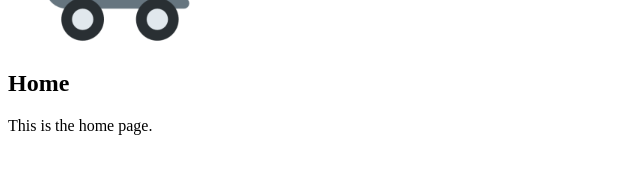
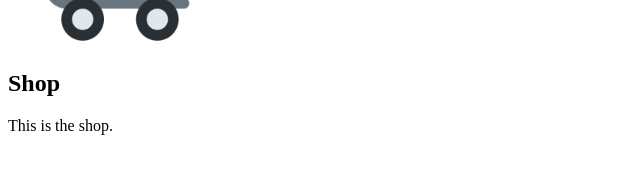
Before and after one commit to cobbland/shopping-cart, a React (Vite) app: page /shop in a window 1280 px wide. Shown: the part 278-452 px from the top of the page, without its empty margins (0-640 px from the left). Built offline with nearby package versions, Linux system fonts and the light colour scheme.

Commit message:
Add route handling

```diff
--- a/package.json
+++ b/package.json
@@ -11,7 +11,8 @@
   },
   "dependencies": {
     "react": "^19.1.0",
-    "react-dom": "^19.1.0"
+    "react-dom": "^19.1.0",
+    "react-router-dom": "^7.6.3"
   },
   "devDependencies": {
     "@eslint/js": "^9.29.0",
--- a/src/App.jsx
+++ b/src/App.jsx
@@ -1,12 +1,12 @@
-import Home from "./components/Home";
+import { Outlet } from "react-router-dom";
 import Nav from "./components/Nav";
 
 export default function App() {
   return (
     <>
       <h1>Shopping Cart</h1>
-      < Nav />
-      <Home />
+      <Nav />
+      <Outlet />
     </>
   )
 }
--- a/src/components/Nav.jsx
+++ b/src/components/Nav.jsx
@@ -1,18 +1,18 @@
+import { Link } from "react-router-dom";
+
 export default function Nav() {
     return (
         <div>
             <ul>
                 <li>
-                    <a href="Home">Home</a>
+                    <Link to="home">Home</Link>
                 </li>
                 <li>
-                    <a href="Shop">Shop</a>
+                    <Link to="shop">Shop</Link>
                 </li>
             </ul>
             <div>
-                <a href="Cart">
-                    <img src="/src/assets/cart.png" alt="" />
-                </a>
+                <img src="/src/assets/cart.png" alt="A shopping cart." title="Cart" />
             </div>
         </div>
     )
--- a/src/components/Shop.jsx
+++ b/src/components/Shop.jsx
@@ -1,3 +1,8 @@
 export default function Shop() {
-    return <h2>Shop</h2>
+    return (
+        <div>
+            <h2>Shop</h2>
+            <p>This is the shop.</p>
+        </div>
+    )
 }
--- a/src/main.jsx
+++ b/src/main.jsx
@@ -1,10 +1,35 @@
-import { StrictMode } from 'react'
-import { createRoot } from 'react-dom/client'
-import './main.css'
-import App from './App.jsx'
+import { StrictMode } from 'react';
+import { createRoot } from 'react-dom/client';
+import { createBrowserRouter, RouterProvider } from 'react-router-dom';
+import './main.css';
+import App from './App.jsx';
+import Home from "./components/Home";
+import Shop from './components/Shop.jsx';
+import Cart from './components/Cart.jsx';
+
+const router = createBrowserRouter([
+  {
+    path: "/",
+    element: <App />,
+    children: [
+      {
+        index: true,
+        element: <Home />,
+      },
+      {
+        path: "home",
+        element: <Home />,
+      },
+      {
+        path: "shop",
+        element: <Shop />,
+      },
+    ]
+  },
+]);
 
 createRoot(document.getElementById('root')).render(
   <StrictMode>
-    <App />
+     <RouterProvider router={router} />
   </StrictMode>,
 )
```
Also changed, not shown: 2 other files (tests, documents, lock files or other folders).
